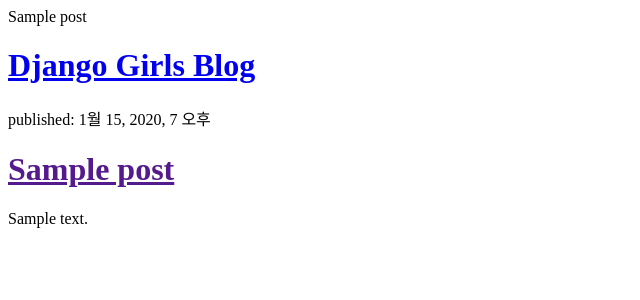
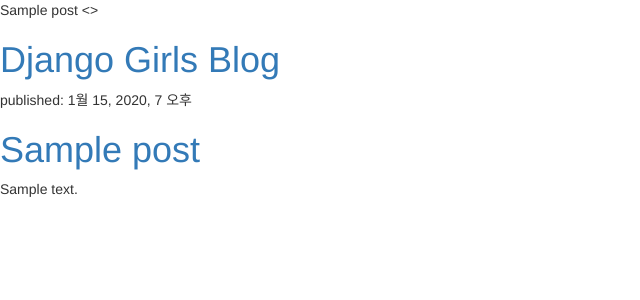
Before and after one commit to JeeeunYou/my-first-blog, a Django app: template blog/templates/blog/post_list.html in a window 1280 px wide. Shown: the top 300 px of the page, without its empty margins (0-640 px from the left). Run offline with Django 3.2, Linux system fonts and the light colour scheme; the template is opened without the code that fills it: values that come from a table or form of the project are taken from there, others are empty; tables that the repository leaves empty hold one stand-in row (values such as "Sample post"); some libraries are stand-ins or nearby versions.

Commit message:
Changed the HTML for the site.

```diff
--- a/blog/templates/blog/post_list.html
+++ b/blog/templates/blog/post_list.html
@@ -1,10 +1,13 @@
 <!DOCTYPE html>
 <html lang="en">
+{% for post in posts %}
     {{ post }}
-<head>
+{% endfor %}
+<>
     <meta charset="UTF-8">
     <title>Title</title>
-</head>
+<link rel="stylesheet" href="//maxcdn.bootstrapcdn.com/bootstrap/3.2.0/css/bootstrap.min.css">
+<link rel="stylesheet" href="//maxcdn.bootstrapcdn.com/bootstrap/3.2.0/css/bootstrap-theme.min.css">
 <body>
 <div>
     <h1><a href="/">Django Girls Blog</a></h1>
```
